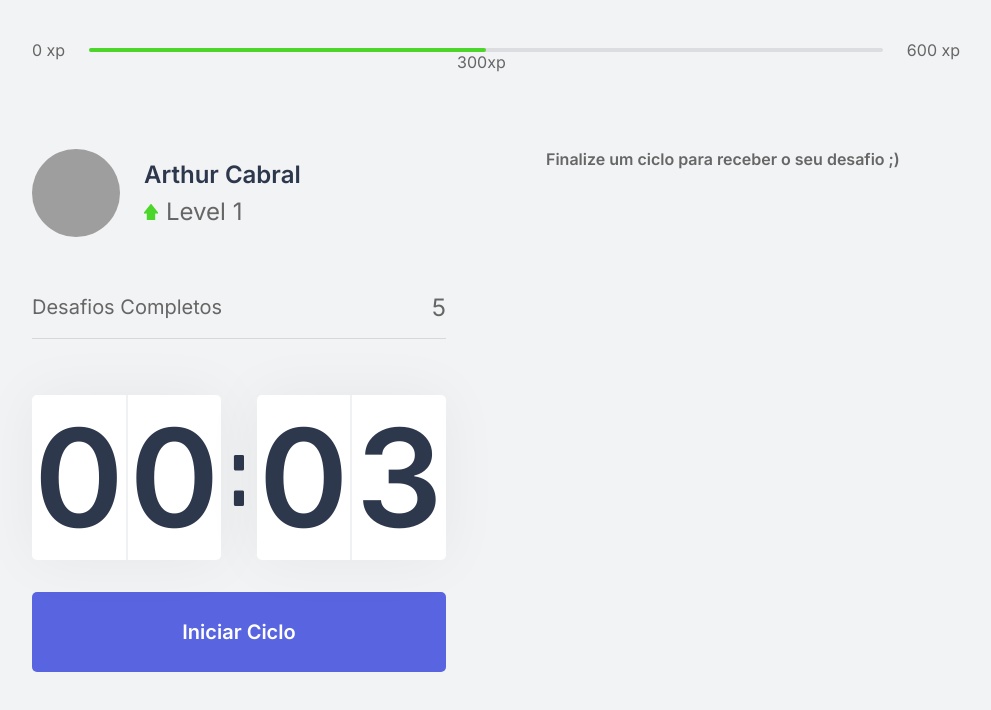
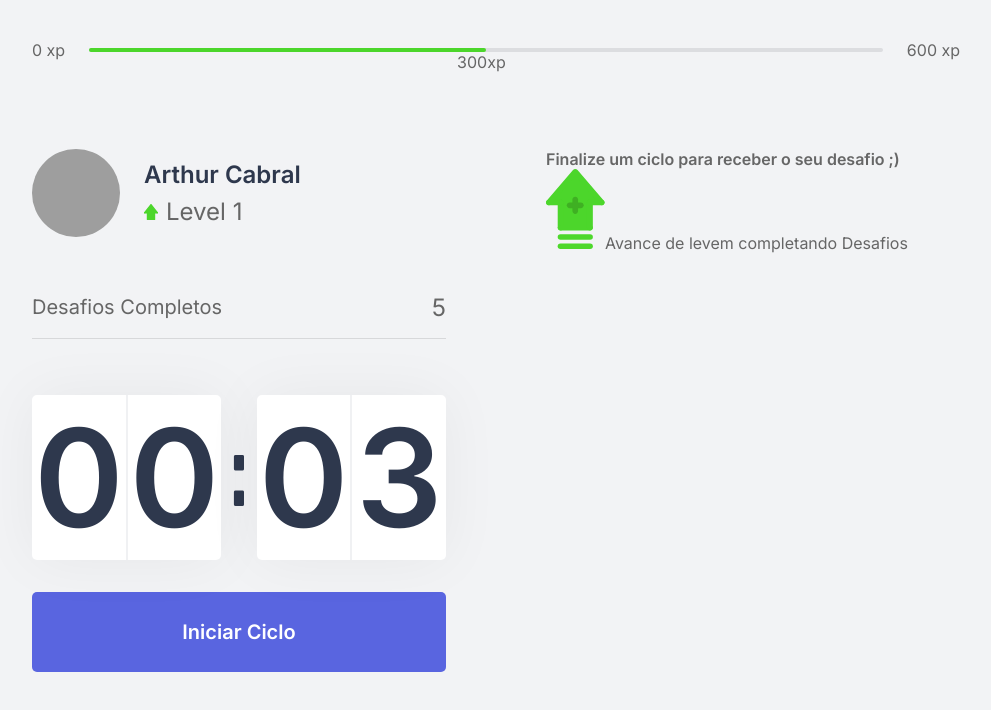
Before and after one commit to Ah-Cabral/NLW, a Next.js app: page / in a window 1280 px wide. Shown: the top 710 px of the page, without its empty margins (144-1135 px from the left). Built offline with nearby package versions, Linux system fonts and the light colour scheme; grey boxes are pictures that could not be loaded.

Commit message:
Inserindo texto e imagem da ChallengeBox

```diff
--- a/src/components/ChallengeBox.tsx
+++ b/src/components/ChallengeBox.tsx
@@ -7,6 +7,10 @@ export function ChallengeBox(){
                 <strong>
                     Finalize um ciclo para receber o seu desafio ;)
                 </strong>
+                <p>
+                    <img src="icons/level-up.svg" alt="Level Up Icon"/>
+                    Avance de levem completando Desafios
+                </p>
             </div>
         </div>
     )
```
